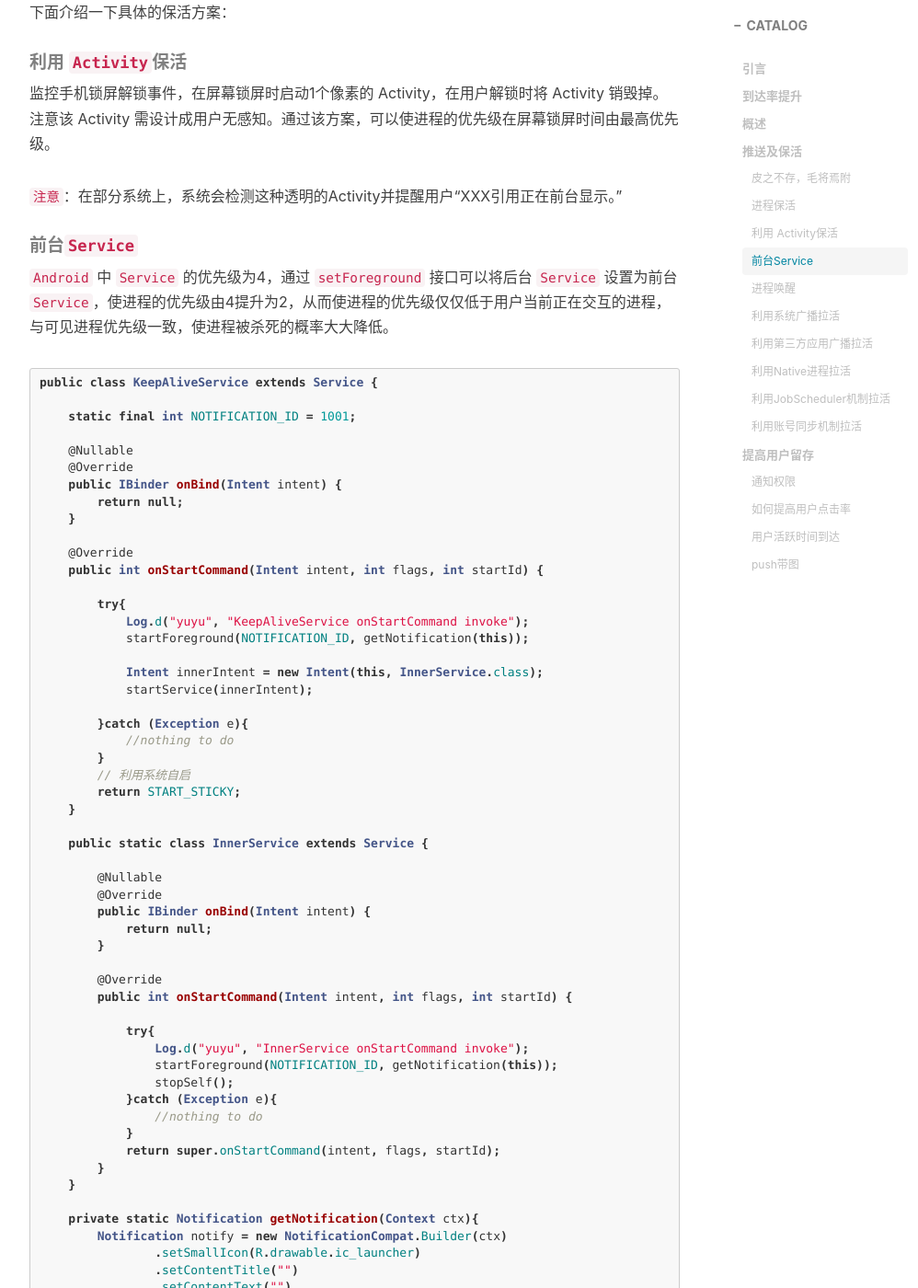
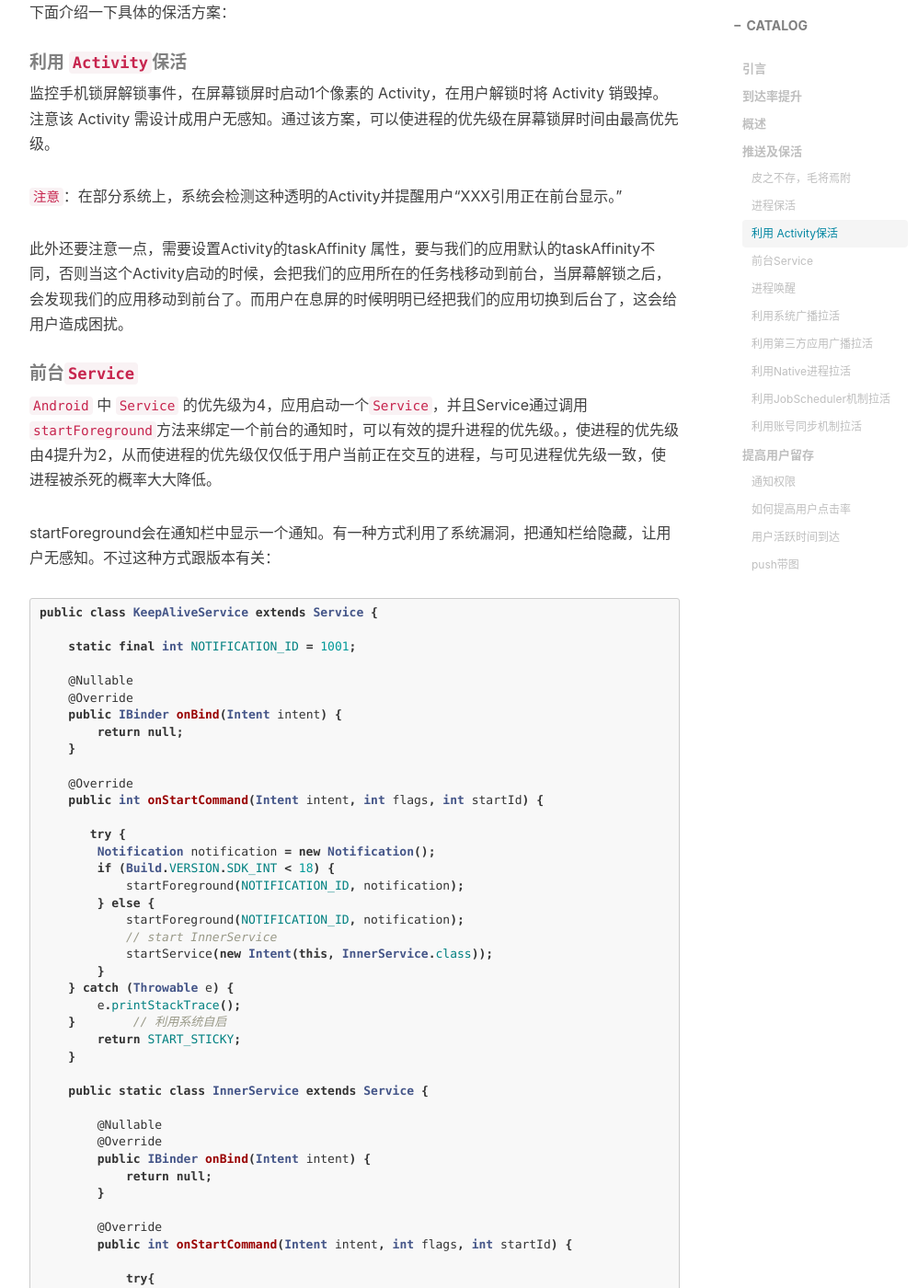
Before and after one commit to Leiluojun/Leiluojun.github.io, a Jekyll site: the page built from _posts/2018-07-16-y6.markdown, in a window 1280 px wide and 1400 px high, scrolled down 2557 px. Shown: the whole window at 92% size, without its empty margins (233-1231 px from the left). Built offline with Jekyll 4.4.1, drawn with Linux system fonts in a browser that asks for light colours; nearby versions of some CDN libraries; comment, search, counter and statistics services are not loaded; some of the changed text lies outside the part shown.

Commit message:
no message

````diff
--- a/_posts/2017-08-16-y6.markdown
+++ b/_posts/2018-07-16-y6.markdown
@@ -59,8 +59,12 @@ Android 进程拉活包括两个层面：
 
 `注意`：在部分系统上，系统会检测这种透明的Activity并提醒用户“XXX引用正在前台显示。”
 
+此外还要注意一点，需要设置Activity的taskAffinity 属性，要与我们的应用默认的taskAffinity不同，否则当这个Activity启动的时候，会把我们的应用所在的任务栈移动到前台，当屏幕解锁之后，会发现我们的应用移动到前台了。而用户在息屏的时候明明已经把我们的应用切换到后台了，这会给用户造成困扰。
+
 ##### 前台`Service`
-`Android` 中 `Service` 的优先级为4，通过 `setForeground` 接口可以将后台 `Service` 设置为前台 `Service`，使进程的优先级由4提升为2，从而使进程的优先级仅仅低于用户当前正在交互的进程，与可见进程优先级一致，使进程被杀死的概率大大降低。
+`Android` 中 `Service` 的优先级为4，应用启动一个`Service`，并且Service通过调用`startForeground`方法来绑定一个前台的通知时，可以有效的提升进程的优先级。，使进程的优先级由4提升为2，从而使进程的优先级仅仅低于用户当前正在交互的进程，与可见进程优先级一致，使进程被杀死的概率大大降低。
+
+startForeground会在通知栏中显示一个通知。有一种方式利用了系统漏洞，把通知栏给隐藏，让用户无感知。不过这种方式跟版本有关：
 
 ``` java
 public class KeepAliveService extends Service {
@@ -76,17 +80,18 @@ public class KeepAliveService extends Service {
     @Override
     public int onStartCommand(Intent intent, int flags, int startId) {
 
-        try{
-            Log.d("yuyu", "KeepAliveService onStartCommand invoke");
-            startForeground(NOTIFICATION_ID, getNotification(this));
-
-            Intent innerIntent = new Intent(this, InnerService.class);
-            startService(innerIntent);
-
-        }catch (Exception e){
-            //nothing to do
+       try {
+        Notification notification = new Notification();
+        if (Build.VERSION.SDK_INT < 18) {
+            startForeground(NOTIFICATION_ID, notification);
+        } else {
+            startForeground(NOTIFICATION_ID, notification);
+            // start InnerService
+            startService(new Intent(this, InnerService.class));
         }
-        // 利用系统自启
+    } catch (Throwable e) {
+        e.printStackTrace();
+    }        // 利用系统自启
         return START_STICKY;
     }
 
@@ -408,6 +413,7 @@ this.mWinParams = new WindowManager.LayoutParams();
 
 我们目前采取的方案是客户端每天会预期一些推送消息（及时性不高的消息）缓存在客户端，然后再用户进程活跃的时候将已缓存的推送发给用户，已避免用户活跃时间没有送达到。
 
+
 ##### push带图
 
 用户每天都可以收到各个APP的很多Push，用户对各式各样的Push不厌其烦，那么如何让我们的Push脱颖而出呢？传统的通知图标是APP自带的icon，我们希望通知图标能够是跟push相关的图片，即push自定义图标，具体代码如下：
````
Also changed, not shown: other parts of _posts/2018-07-16-y6.markdown (+1 -1 lines).
